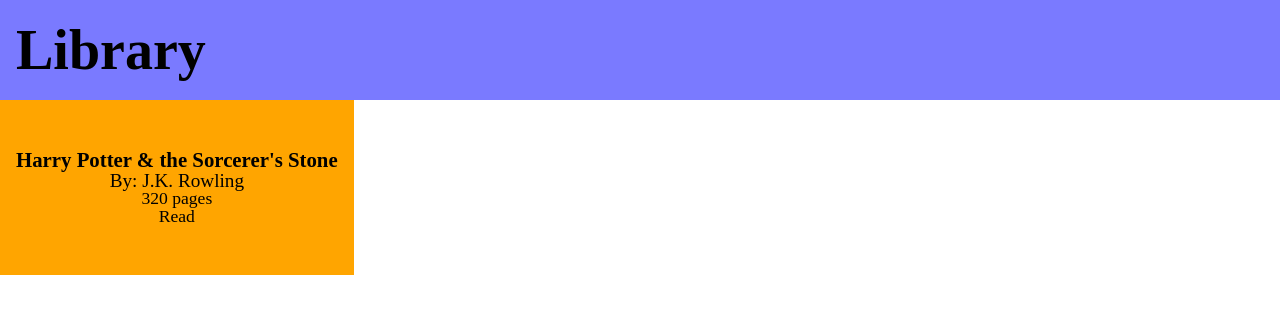
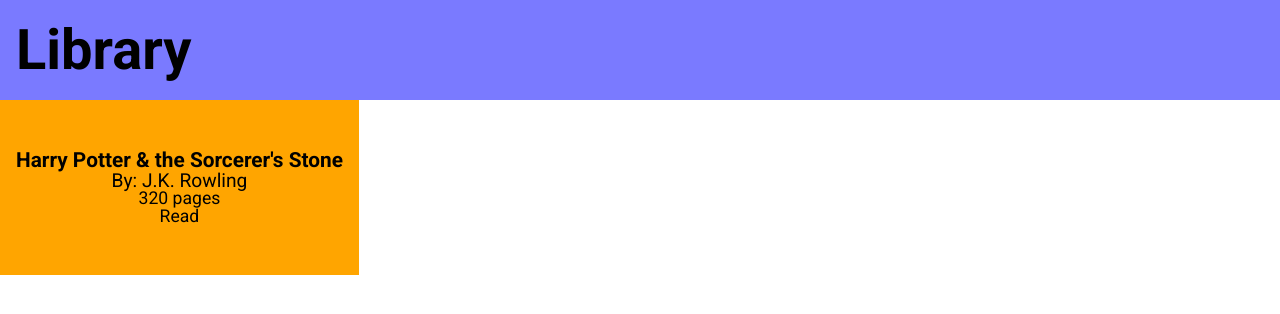
Before and after one commit to rafaelcestti/library, a plain HTML site: page index.html in a window 1280 px wide. Drawn offline with Linux system fonts and the light colour scheme.

Commit message:
Import and link "Roboto" font from Google Fonts
Also added some HTML comments for more distinction between elements

```diff
--- a/styles.css
+++ b/styles.css
@@ -1,5 +1,9 @@
+/* Import Roboto font from Google Fonts */
+@import url("https://fonts.googleapis.com/css2?family=Roboto:ital,wght@0,100;0,300;0,400;0,500;0,700;0,900;1,100;1,300;1,400;1,500;1,700;1,900&display=swap");
+
 body {
     background-color: black;
+    font-family: "Roboto", sans-serif;
     height: 100vh;
     display: grid;
     grid-template:
@@ -14,7 +18,7 @@ body {
     background-color: rgb(122, 122, 255);
     grid-area: navbar;
     font-size: 3.5rem;
-    font-weight: 800;
+    font-weight: 600;
     display: flex;
     justify-content: baseline;
     align-items: center;
```
Also changed, not shown: index.html (+3 -0 lines).
